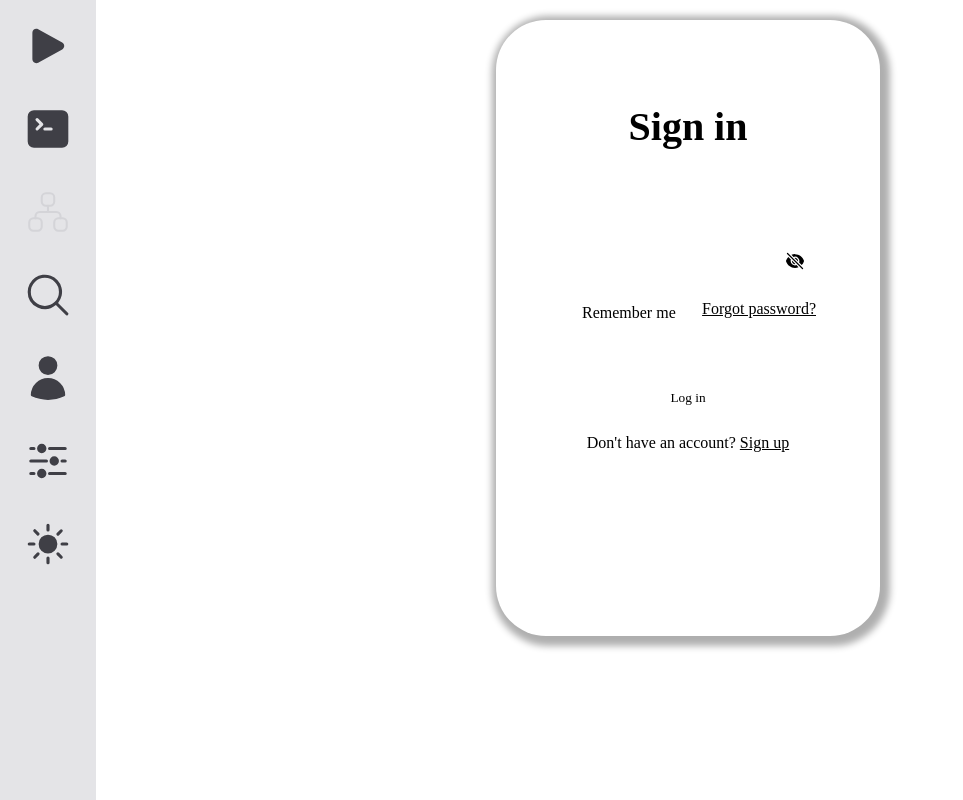
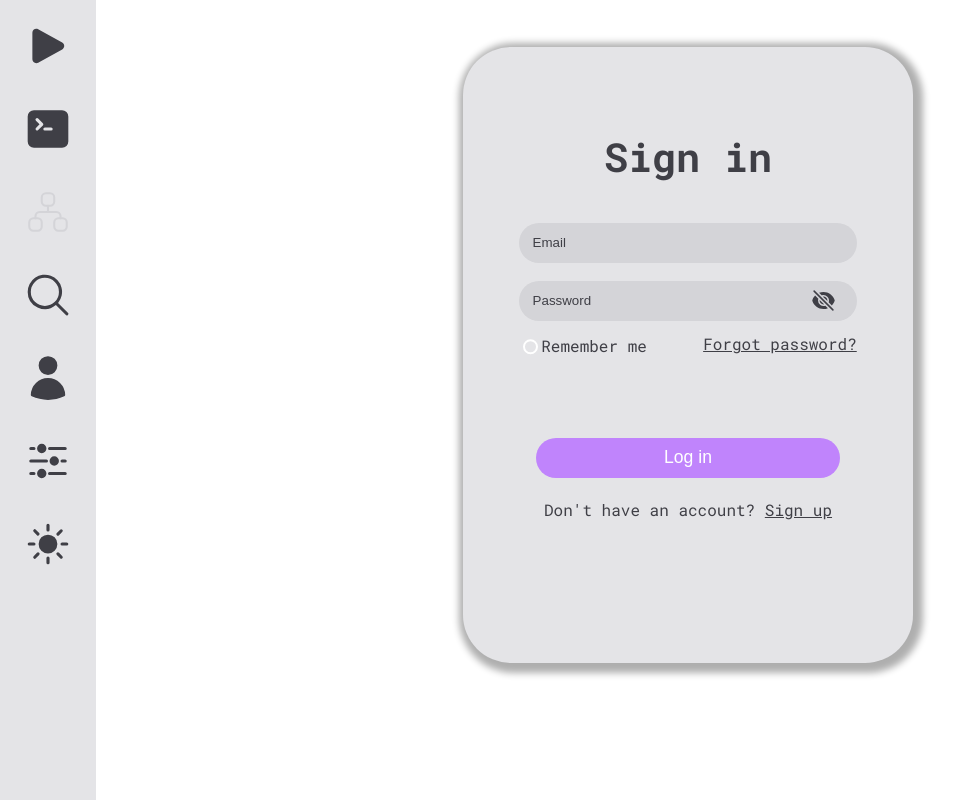
Before and after one commit to Haranana/Turing-Machine-Simulator-Frontend, a React (Vite) app: page /login in a window 1280 px wide. Shown: the whole page, without its empty margins (0-963 px from the left). Built offline with nearby package versions, Linux system fonts and the light colour scheme.

Commit message:
updated login page visuals

```diff
--- a/src/features/AccountComponents/ChangePassword.tsx
+++ b/src/features/AccountComponents/ChangePassword.tsx
@@ -80,11 +80,12 @@ export default function ChangePassword(){
     }
 
     return(
-    <div className="page">
-        <div className="login-window">
-            <h1 className="login-header">Sign in</h1>
+    <div className="LoginPageWrapper">
+        <div className="login-page">
+            <h1 className="login-header">Recover password</h1>
 
-            <form onSubmit={handleSubmit}>
+            <form className="login-form" onSubmit={handleSubmit}>
+                <div className = "login-form-row">
                     <div className = "login-password-wrapper">
                         <input className="login-text-field" type={password1Visible? "text" : "password"} name="password" id="login-password" placeholder="Password"
                         onChange={(e)=>{setPassword1(e.target.value);  checkIfValidationPassed(e.target.value, password2);}} required/>
@@ -94,6 +95,8 @@ export default function ChangePassword(){
                             <EyeSlashIcon id="login-password-icon" className="password-icon"/>}
                         </span>
                     </div>
+                </div>
+                <div className = "login-form-row">
                     <div className = "login-password-wrapper">
                         <input className="login-text-field" type={password2Visible? "text" : "password"} name="password" id="login-password" placeholder="Repeat password"
                         onChange={(e)=>{setPassword2(e.target.value);  checkIfValidationPassed(password1, e.target.value);}} required/>
@@ -103,16 +106,20 @@ export default function ChangePassword(){
                             <EyeSlashIcon id="login-password-icon" className="password-icon"/>}
                         </span>
                     </div>
-
+                </div>
+                <div className = "login-form-row">
                  <div className="ErrorMesssageWrapper">
                     <p className="ErrorMessage">{initialValidationErrorMessage}</p>
                 </div>
+                </div>
+                <div className = "login-form-row">
                <input
                 className={`login-button ${!initialValidationPassed ? "DisabledButton" : ""}`}
                 type="submit"
                 value="Change password"
                 disabled={!initialValidationPassed}
                 />
+                </div>
             </form>
         </div>
     </div>
--- a/src/index.css
+++ b/src/index.css
@@ -42,6 +42,7 @@
 
   --font-1: "Roboto Mono", monospace;
   --font-2: "Poppins", sans-serif;
+   --border-radius-extreme: 48px;
   --border-radius-strong: 24px;
   --border-radius-mild: 12px;
 }
--- a/src/pages/LoginPage.tsx
+++ b/src/pages/LoginPage.tsx
@@ -67,33 +67,47 @@ export default function LoginPage(){
     }
 
     return(
-    <div className="page">
-        <div className="login-window">
+        <div className="LoginPageWrapper">
+        <div className="login-page">
             <h1 className="login-header">Sign in</h1>
 
-            <form>
-                <label><input className="login-text-field" type="email" name="email" id="login-email" placeholder="Email" onChange={(e)=>{setEmail(e.target.value);checkIfValidationPassed(e.target.value , password1);}} required/></label><br></br>
-                <div className = "login-password-wrapper">
+            <form className="login-form">
+                <div className="login-form-row">
+                     <input className="login-text-field" type="email" name="email" id="login-email" placeholder="Email" onChange={(e)=>{setEmail(e.target.value);checkIfValidationPassed(e.target.value , password1);}} required/>
+                </div>
+
+                <div className = "login-form-row">
+                    <div className="login-password-wrapper">
                         <input className="login-text-field" type={passwordVisible? "text" : "password"} name="password" id="login-password" placeholder="Password" onChange={(e)=>{setPassword1(e.target.value);checkIfValidationPassed( email , e.target.value);}} required/>
-                    <span  className="toggle-password" onClick={()=>togglePassword()}>
+                        <div  className="toggle-password" onClick={()=>togglePassword()}>
                             {passwordVisible?
                             <EyeIcon id="login-password-icon" className="password-icon"/> :
                             <EyeSlashIcon id="login-password-icon" className="password-icon"/>}
-                    </span>
+                        </div>
+                    </div>
                 </div>
 
 
-                <div className="login-remember-forgot">
+                <div className="login-form-row login-remember-forgot">
+                    <div>
                         <label><input className="login-checkbox"  type="checkbox" name="remember-me" id="login-remember-me" checked={rememberMe} onChange={(e)=>setRememberMe(e.target.checked)}/>Remember me</label>
+                    </div>
+
+                    <div>
                         <Link  className="remember-me-link" to="/password/change" title='ChangePassword'>Forgot password?</Link>
+                    </div>
+
                 </div>
 
 
                 <div className="ErrorMesssageWrapper">
                     <p className="ErrorMessage">{errorMessage}</p>
                 </div>
-                <input className={`login-button ${!initialValidationPassed? "DisabledButton" : ""}`} type="submit" value="Log in" disabled={!initialValidationPassed} onClick={(e)=>handleSubmit(e)}/>
-                <div className="login-signup">
+                <div className="login-form-row">
+                      <input className={` login-button ${!initialValidationPassed? "DisabledButton" : ""}`} type="submit" value="Log in" disabled={!initialValidationPassed} onClick={(e)=>handleSubmit(e)}/>
+                </div>
+
+                <div className="login-form-row login-signup">
                     <span>Don't have an account? <Link className="login-signup-link" to="/signup" title='SignUp'>Sign up</Link></span>
                 </div>
 
--- a/src/pages/login-page.css
+++ b/src/pages/login-page.css
@@ -1,44 +1,75 @@
 
 /*login window*/
-.login-window{
+
+.LoginPageWrapper{
     display: flex;
+    justify-content: center;
+    align-items: center;
+}
+.login-page{
+    --login-page-color: var(--color-strong);
+    --login-input-color: var(--color-medium);
+    --login-checkbox-border-color: var(--color-extreme);
 
-    width: 30vw;
+    font-family: var(--font-1);
+
+    display: flex;
+    margin-top: 4%;
     height: 70vh;
+
     align-self: center;
     flex-direction: column;
     align-items: center;
 
-
+    min-width: 450px;
 
     padding-top: 7vh;
-    font-family: var(--font-main);
+    font-family: var(--font-1);
 
-        box-shadow: 3px 3px 7px 7px rgba(0, 0, 0, 0.316);
-    border-radius: 50px;
-    background-color: var(--color-bg-2);
+    box-shadow: 3px 3px 7px 7px rgba(0, 0, 0, 0.316);
+
+    border-radius: var(--border-radius-extreme);
+    background-color: var(--login-page-color);
+    color: var(--color-text)
+
+}
+
+.login-form{
+    display: flex;
+    flex-direction: column;
+    justify-content: center;
+    align-items: center;
+    width: 100%;
+}
+
+.login-form-row{
+        display: flex;
+    flex-direction: row;
+    justify-content: center;
+    align-items: center;
+    margin-top: 5px;
+    margin-bottom: 5px;
+    min-width: 250px;
+    width: 75%;
 }
 
 /*header*/
 .login-header{
-    font-family: var(--font-main);
     font-size: 250%;
 }
 
 /*text fields*/
 .login-text-field{
     height: 5vh;
-    width: 20vw;
+    width: 100%;
     margin-top: 1vh;
     margin-bottom: 1vh;
     border-radius:9999px;
     border:none;
-    background-color: var(--color-primary-2);
-    color: var(--color-text-light);
+    background-color: var(--login-input-color);
+    color: var(--color-text);
     box-sizing: border-box;
     padding-left: 1em;
-    font-family: var(--font-main);
-
 }
 
 .login-text-field:focus {
@@ -46,10 +77,35 @@
 }
 
 .login-text-field::placeholder{
-    color: white;
+    color: var(--color-text);
+}
+
+.login-password-wrapper{
+    display: flex;
+    flex-direction: row;
+    background-color: var(--login-input-color);
+    height: 5vh;
+    width: 100%;
+    border-radius:9999px;
+    width: 100%;
+}
+
+.login-password-wrapper .login-text-field{
+     margin-top: 0px;
+    background-color: transparent;
+    width: 80%;
+}
+
+.login-password-wrapper .toggle-password{
+    width: 20%;
+    display: flex;
+    flex-direction: row;
+    justify-content: center;
+    align-items: center;
 }
 
 /*password*/
+/*
 .login-password-wrapper{
     position: relative;
     width: 20vw;
@@ -58,16 +114,13 @@
 .login-password-wrapper .login-text-field{
   width: 100%;
   padding-right: 2.5em;
-}
+}*/
 
 .password-icon{
-  max-width: 20px;
-  max-height: 20px;
-  position: absolute;
-  right: 0.7em;
-  top: 50%;
-  transform: translateY(-50%);
+  width: 25px;
+  height: 25px;
   cursor: pointer;
+
 }
 
 
@@ -80,7 +133,7 @@
   -webkit-appearance: none;
   -moz-appearance: none;
 
-  border: 2px solid var(--color-primary-2);
+  border: 2px solid var(--login-checkbox-border-color);
   outline: none;
   cursor: pointer;
   position: relative;
@@ -90,57 +143,45 @@
 }
 
 .login-checkbox:checked{
-    background-color: var(--color-primary-2);
+    background-color: var(--color-accent);
 }
 
 .remember-me-link{
-    color: var(--color-primary-2);
+    color: var(--color-text);
 }
 
 .login-remember-forgot{
   display: flex;
   justify-content: space-between;
   align-items: center;
-  width: 20vw;
-  margin: 1vh auto;
 }
 
 /*login button*/
 .login-button{
     height: 5vh;
-    width: 20vw;
+    width: 90%;
     margin-top: 5vh;
     margin-bottom: 1vh;
     border-radius:9999px;
     border: none;
-    background-color: var(--color-primary-2);
-    color: var(--color-text-light);
-    font-family: var(--font-main);
-
+    background-color: var(--color-accent);
+    font-size: 110%;
+    color: var(--color-button-text);
     transition: 0.3s ease;
 }
 
 .login-button.DisabledButton{
-        background-color: var(--color-primary-1);
+        background-color: var(--color-accent-hover);
     cursor: default;
 }
 
 .login-button.DisabledButton:hover{
-            background-color: var(--color-primary-1);
-    cursor: default;
-}
-
-.login-button.SignUpButton{
-    width: 10vw;
-}
-
-.login-button.SignUpButton.DisabledButton{
-    background-color: var(--color-primary-1);
+    background-color: var(--color-accent-hover);
     cursor: default;
 }
 
 .login-button:hover{
-    background-color: var(--color-primary-4);
+    background-color: var(--color-accent-hover);
     cursor: pointer;
 }
 
@@ -150,5 +191,11 @@
 }
 
 .login-signup-link{
-    color: var(--color-primary-2);
+    color: var(--color-text);
 }
+
+.ErrorMesssageWrapper{
+    display: flex;
+    flex-direction: row;
+    justify-content: center;
+}
```
Also changed, not shown: src/pages/SignUpPage.tsx (+21 -8 lines). Lines whose indentation alone changed are shown as unchanged.
